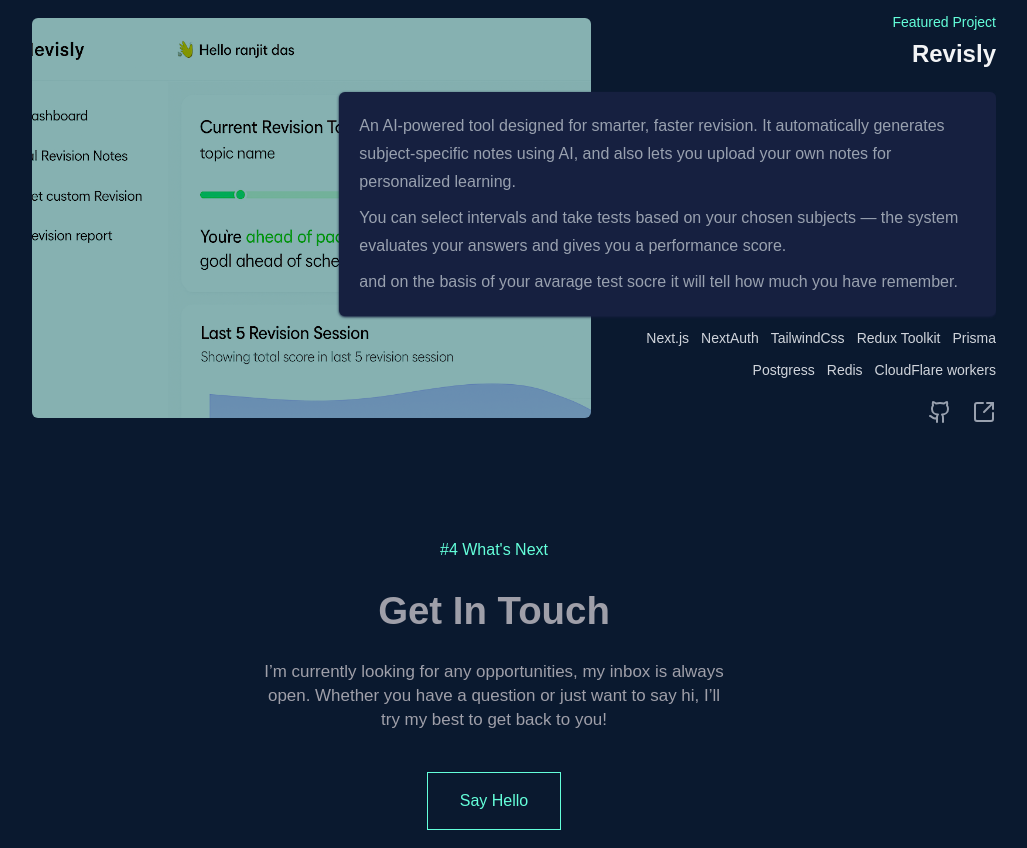
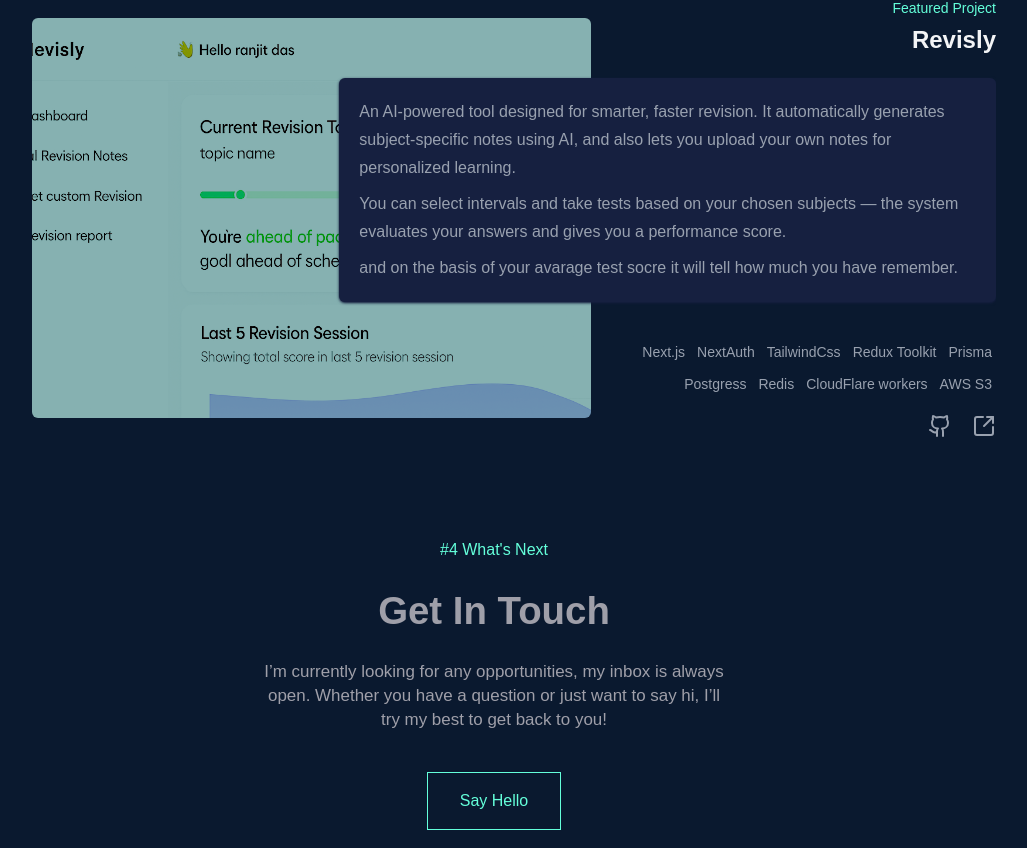
Before and after one commit to ranjit1024/PortfolioV2, a React (Vite) app: page / in a window 1280 px wide. Shown: the part 1794-2642 px from the top of the page, without its empty margins (156-1183 px from the left). Built offline with nearby package versions, Linux system fonts and the light colour scheme; a web font is replaced by a local one.

Commit message:
added some teg

```diff
--- a/src/App.tsx
+++ b/src/App.tsx
@@ -668,7 +668,7 @@
             you have remember.
           </p>
         </div>
-        <div className="mt-3 flex  font-light text-sm text-gray-300 justify-end  gap-3 flex-wrap">
+        <div className="mt-10 flex  font-normal mr-1 text-sm text-gray-400 justify-end  gap-3 flex-wrap ">
           <p>Next.js</p>
           <p>NextAuth</p>
           <p>TailwindCss</p>
@@ -677,6 +677,7 @@
           <p>Postgress</p>
           <p>Redis</p>
           <p>CloudFlare workers</p>
+          <p>AWS S3</p>
         </div>
         <div className="mt-5 flex gap-5">
           <Github
@@ -747,6 +748,7 @@
           <p>Postgress</p>
           <p>Redis</p>
           <p>CloudFlare workers</p>
+           <p>AWS S3</p>
         </div>
         <div className="mt-5 flex gap-5">
           <Github
@@ -766,5 +768,4 @@
     </motion.div>
   );
 }
-
 export default App;
```
